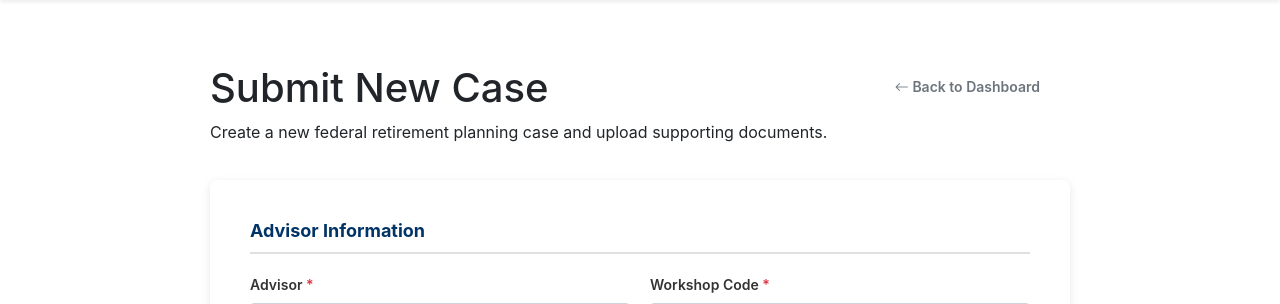
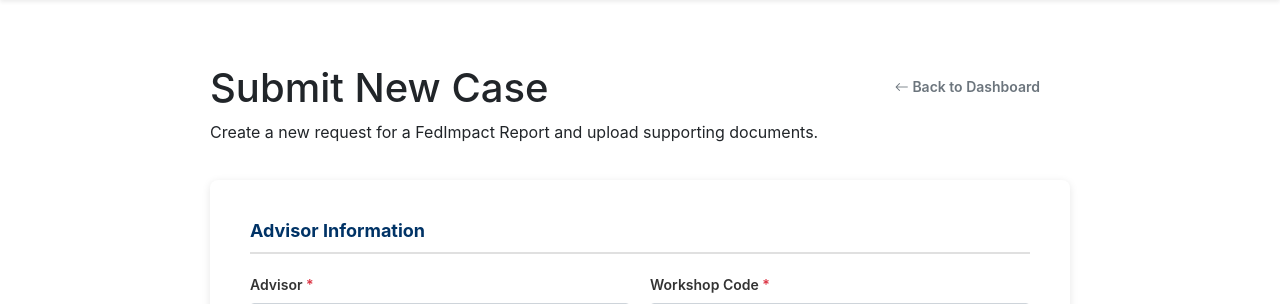
Before and after one commit to TexasCountry01/advisor-portal-app, a Django app: page /cases/member/submit/ in a window 1280 px wide. Shown: the part 56-360 px from the top of the page. Run offline with Django 5.2, Linux system fonts and the light colour scheme; a user stored in the database is signed in; parts of the project's set-up code (start-up, migrations or seed data) failed here and were passed over.

Commit message:
Update: Change submit case form description to 'FedImpact Report' language

```diff
--- a/cases/templates/cases/submit_case.html
+++ b/cases/templates/cases/submit_case.html
@@ -389,7 +389,7 @@
     <div style="display: grid; grid-template-columns: 1fr auto; gap: 20px; align-items: start; margin-bottom: 20px;">
         <div>
             <h1>Submit New Case</h1>
-            <p>Create a new federal retirement planning case and upload supporting documents.</p>
+            <p>Create a new request for a FedImpact Report and upload supporting documents.</p>
         </div>
         <div>
             <a href="{% url 'cases:member_dashboard' %}" class="btn btn-outline-secondary">
```
